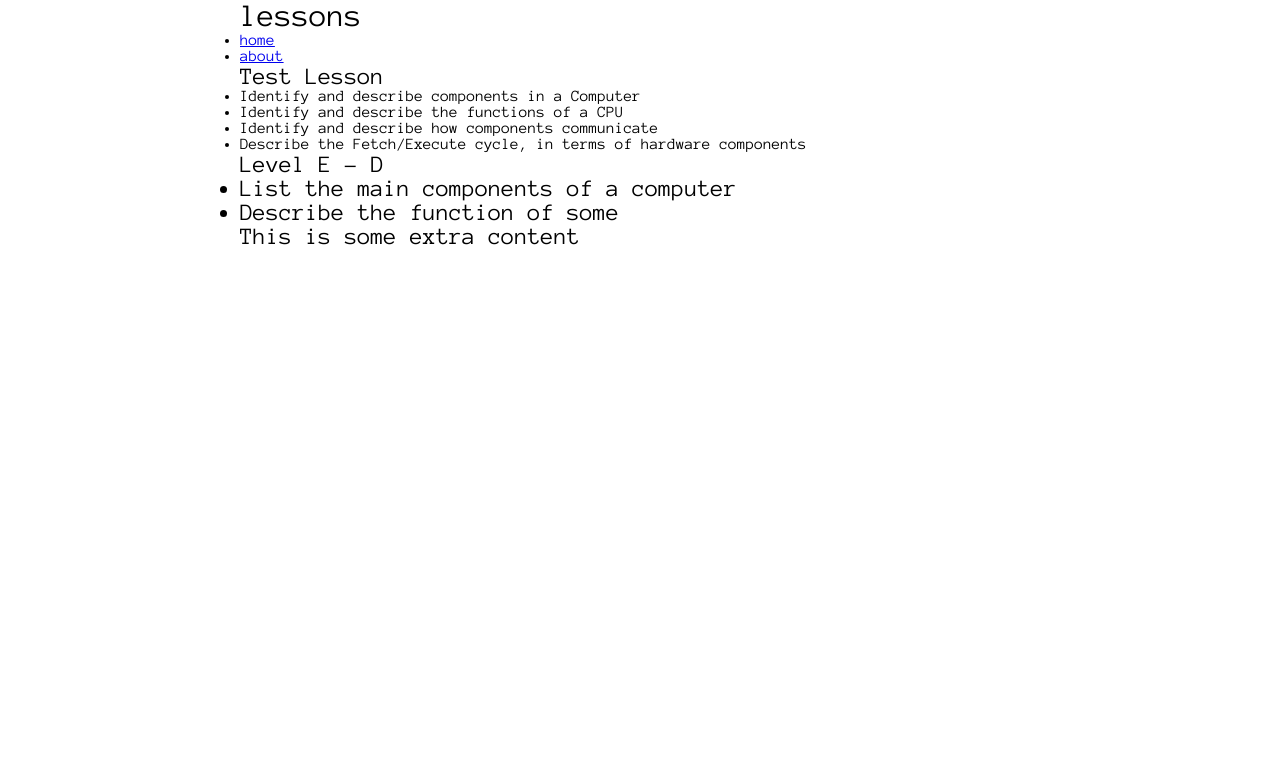
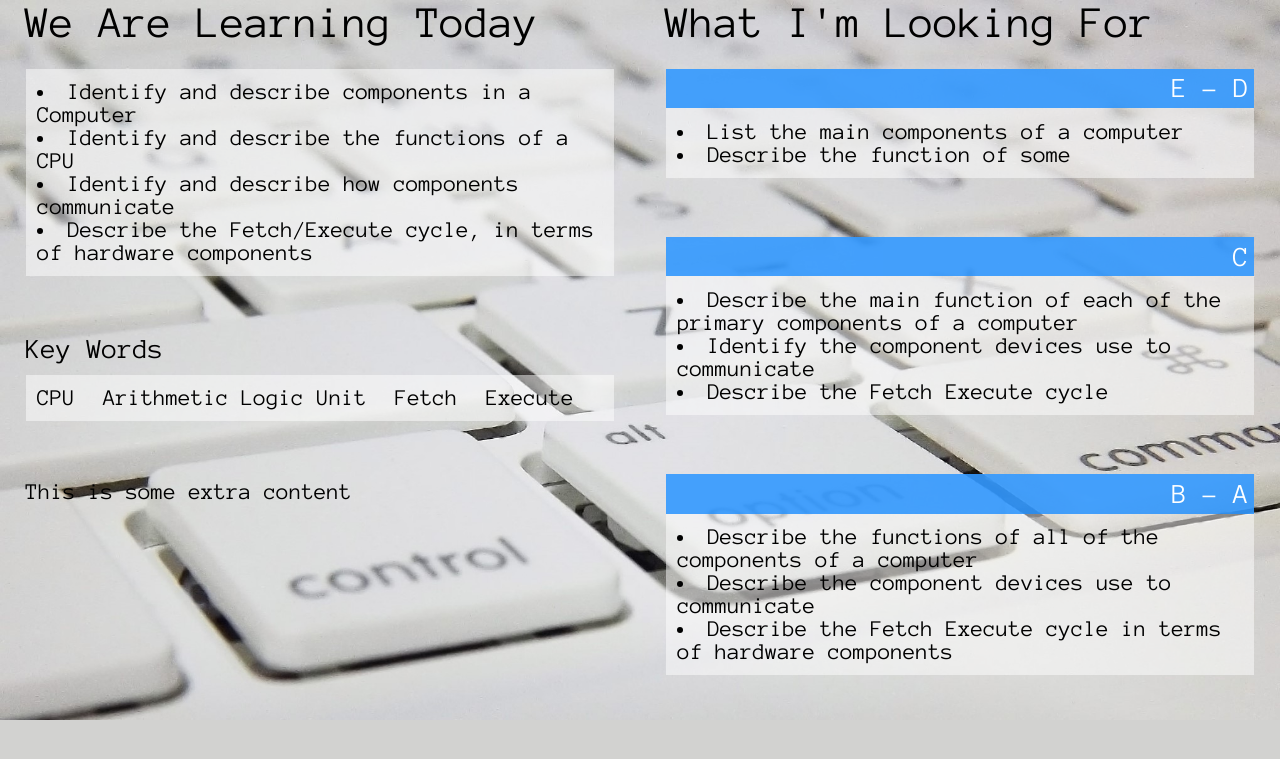
Before and after one commit to MalphasWats/computing.codes, a Jekyll site: the page built from _posts/2015-07-08-Test-Lesson.markdown, in a window 1280 px wide. Shown: the top 759 px of the page. Built offline with Jekyll 4.4.1, drawn with Linux system fonts in a browser that asks for light colours; Markdown is read by kramdown in place of the engine named in the settings.

Commit message:
initial design & layout

```diff
--- a/_layouts/default.html
+++ b/_layouts/default.html
@@ -6,34 +6,52 @@
 	<meta name="viewport" content="width=device-width, initial-scale=1.0">
 </head>
 <body>
-    <header>
-        <h1>lessons</h1>
-
-		<nav>
-		<ul><li><a href="{{site.baseurl}}/">home</a></li><li><a href="#">about</a></li></ul>
-		</nav>
-
-
-    </header>
-    <section>
-		<h2>{{page.title}}</h2>
-
+    <section id="walt">
+        <h1>We Are Learning Today</h1>
         <ul>
-        {% for walt in page.walt %}
+            {% for walt in page.walt %}
             <li>{{ walt }}</li>
-        {% endfor %}
+            {% endfor %}
         </ul>
 
-        <h2>Level {{page.wilf_1_levels}}<h2>
+        {% if page.keywords %}
+        <h2>Key Words</h2>
+        <ul id="keywords">
+            {% for word in page.keywords %}
+            <li>{{ word }}</li>
+            {% endfor %}
+        </ul>
+        {% endif %}
+    </section>
 
+    <section id="wilf">
+        <h1>What I'm Looking For</h1>
+        <h2>{{page.wilf_1_levels}}</h2>
         <ul>
-        {% for bullet in page.wilf_1_bullets %}
-            <li>{{ bullet }}</li>
-        {% endfor %}
+            {% for wilf in page.wilf_1_bullets %}
+            <li>{{ wilf }}</li>
+            {% endfor %}
         </ul>
 
-		{{ content }}
+        <h2>{{page.wilf_2_levels}}</h2>
+        <ul>
+            {% for wilf in page.wilf_2_bullets %}
+            <li>{{ wilf }}</li>
+            {% endfor %}
+        </ul>
+
+        <h2>{{page.wilf_3_levels}}</h2>
+        <ul>
+            {% for wilf in page.wilf_3_bullets %}
+            <li>{{ wilf }}</li>
+            {% endfor %}
+        </ul>
 
     </section>
+
+    <section id="content">
+        {{ content }}
+    </section>
+
 </body>
 </html>
--- a/_posts/2015-07-08-Test-Lesson.markdown
+++ b/_posts/2015-07-08-Test-Lesson.markdown
@@ -7,6 +7,11 @@ walt:
 - Identify and describe the functions of a CPU
 - Identify and describe how components communicate
 - Describe the Fetch/Execute cycle, in terms of hardware components
+keywords:
+- CPU
+- Arithmetic Logic Unit
+- Fetch
+- Execute
 wilf_1_levels: E - D
 wilf_1_bullets:
 - List the main components of a computer
--- a/style/style.css
+++ b/style/style.css
@@ -28,6 +28,83 @@ body
 {
 	font-family: "Anonymous", Arial, sans-serif;
 
-	max-width: 800px;
-	margin: 0px auto;
+	/*max-width: 800px;
+	margin: 0px auto;*/
+
+    width:100%;
+    height:100%;
+
+    font-size:1.8vw;
+
+    background-image:url('default_background.jpg');
+    background-size:100%;
+    background-repeat: no-repeat;
+    background-color:#D2D2D0;
 }
+
+section#walt, section#wilf
+{
+    width:46%;
+}
+
+section#walt
+{
+    float:left;
+}
+
+section#wilf
+{
+    float:right;
+}
+
+section
+{
+    padding:0% 2%;
+}
+
+section h1
+{
+    font-size:3.5vw;
+    margin-bottom:4%;
+}
+
+section h2
+{
+    font-size:2.2vw;
+}
+section#walt h2
+{
+    margin-bottom:2%;
+}
+
+section#wilf h2
+{
+    text-align:right;
+
+    background-color:rgba(51, 153, 255, 0.9);
+    color:white;
+    padding:1%;
+}
+
+section ul
+{
+    list-style-position:inside;
+
+    margin-bottom:10%;
+
+    background-color:rgba(255, 255, 255, 0.5);
+    padding:2%;
+    padding:2%;
+}
+
+ul#keywords
+{
+    list-style-type: none;
+    overflow:auto;
+}
+
+ul#keywords li
+{
+    float:left;
+    margin-right:5%;
+}
```
Also changed, not shown: style/default_background.jpg (added).
